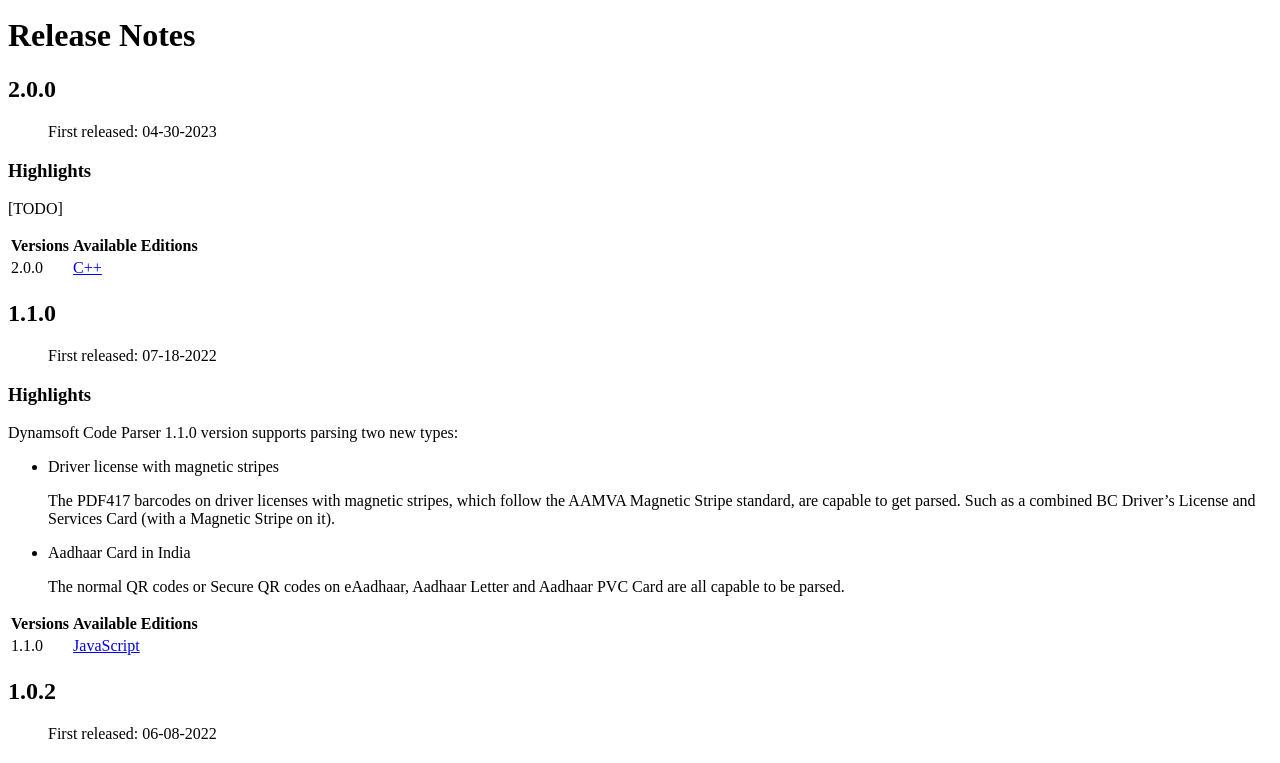
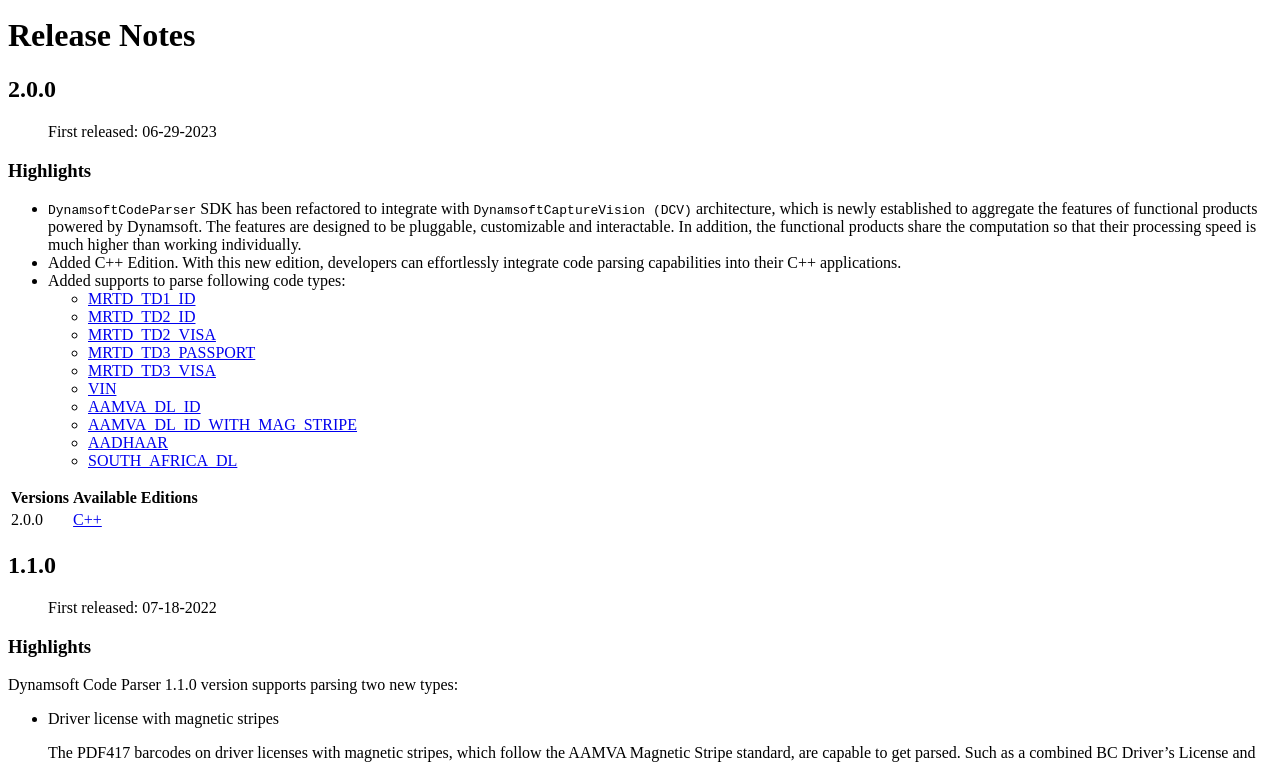
Before and after one commit to dynamsoft-docs/code-parser-docs, a Jekyll site: the page built from release-notes/index.md, in a window 1280 px wide and 900 px high, scrolled down 450 px, cut to the strip 137-900 px from the top of the window. Built offline with Jekyll 4.4.1, drawn with Linux system fonts in a browser that asks for light colours.

Commit message:
update release notes and fix links

```diff
--- /dev/null
+++ b/_includes/release-notes/product-highlight-2.0.0.md
@@ -0,0 +1,14 @@
+
+* `DynamsoftCodeParser` SDK has been refactored to integrate with `DynamsoftCaptureVision (DCV)` architecture, which is newly established to aggregate the features of functional products powered by Dynamsoft. The features are designed to be pluggable, customizable and interactable. In addition, the functional products share the computation so that their processing speed is much higher than working individually.
+* Added C++ Edition. With this new edition, developers can effortlessly integrate code parsing capabilities into their C++ applications.
+* Added supports to parse following code types:
+  * [MRTD_TD1_ID]({{ site.code_types }}mrtd.html)
+  * [MRTD_TD2_ID]({{ site.code_types }}mrtd.html)
+  * [MRTD_TD2_VISA]({{ site.code_types }}mrtd.html)
+  * [MRTD_TD3_PASSPORT]({{ site.code_types }}mrtd.html)
+  * [MRTD_TD3_VISA]({{ site.code_types }}mrtd.html)
+  * [VIN]({{ site.code_types }}vin.html)
+  * [AAMVA_DL_ID]({{ site.code_types }}aamva-dl-id.html)
+  * [AAMVA_DL_ID_WITH_MAG_STRIPE]({{ site.code_types }}aamva-dl-id.html)
+  * [AADHAAR]({{ site.code_types }}aadhaar.html)
+  * [SOUTH_AFRICA_DL]({{ site.code_types }}za-dl.html)
--- a/_includes/sidelist-code-types.html
+++ b/_includes/sidelist-code-types.html
@@ -2,7 +2,7 @@
     <ul>
         <li><a href="{{ site.code_types }}mrtd.html" class="otherLinkColour">Machine Readable Travel Documents</a></li>
         <li><a href="{{ site.code_types }}aamva-dl-id.html" class="otherLinkColour">North America DL/ID</a></li>
-        <li><a href="{{ site.code_types }}sa-dl.html" class="otherLinkColour">South Africa Driver License</a></li>
+        <li><a href="{{ site.code_types }}za-dl.html" class="otherLinkColour">South Africa Driver License</a></li>
         <li><a href="{{ site.code_types }}aadhaar.html" class="otherLinkColour">Aadhaar</a></li>
         <li><a href="{{ site.code_types }}vin.html" class="otherLinkColour">Vehicle Identification Number</a></li>
     </ul>
--- a/release-notes/index.md
+++ b/release-notes/index.md
@@ -13,15 +13,15 @@ breadcrumbText: Release Note
 
 ## 2.0.0
 
- > First released: 04-30-2023
+ > First released: 06-29-2023
 
 ### Highlights
 
-[TODO]
+{%- include release-notes/product-highlight-2.0.0.md -%}
 
 | Versions | Available Editions |
 |---|---|
-| 2.0.0 | [C++]({{ site.cpp_release_notes}}cpp-2.html#200-04302023) |
+| 2.0.0 | [C++]({{ site.cpp_release_notes}}cpp-2.html#200-06292023) |
 
 ## 1.1.0
 
```
Also changed, not shown: code-types/index.md (+1 -1 lines), license-activation/index.md (+6 -0 lines).
